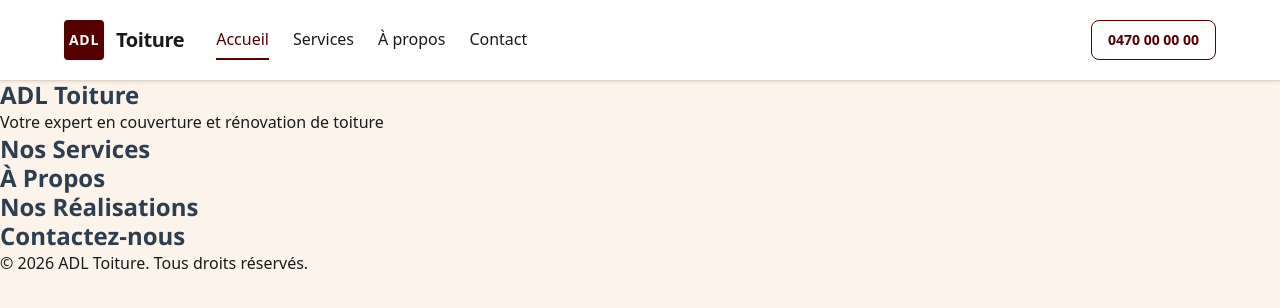
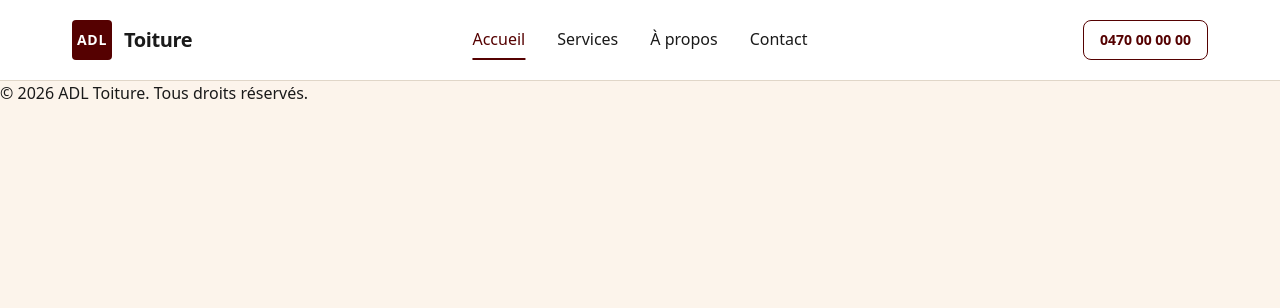
Before and after one commit to MyriamMI/ADLToiture, a React (Vite) app: page / in a window 1280 px wide. Shown: the top 308 px of the page. Built offline with nearby package versions, Linux system fonts and the light colour scheme.

Commit message:
fix: navbar layout and clear placeholder content

```diff
--- a/src/components/layout/Navbar.css
+++ b/src/components/layout/Navbar.css
@@ -4,26 +4,27 @@
   z-index: 100;
   background-color: var(--color-white);
   border-bottom: 1px solid var(--color-border);
-  box-shadow: var(--shadow-sm);
 }
 
 .navbar__container {
+  position: relative;
   max-width: var(--container-max);
+  width: 100%;
   margin: 0 auto;
-  padding: 0 var(--space-6);
+  padding: 0 var(--space-8);
   height: var(--header-height);
   display: flex;
   align-items: center;
-  gap: var(--space-8);
 }
 
-/* ── Logo ── */
+/* ── Logo — left ── */
 .navbar__logo {
   display: flex;
   align-items: center;
   gap: var(--space-3);
   text-decoration: none;
   flex-shrink: 0;
+  z-index: 1;
 }
 
 .navbar__logo-badge {
@@ -47,18 +48,21 @@
   letter-spacing: -0.02em;
 }
 
-/* ── Nav links ── */
+/* ── Nav — absolutely centered ── */
 .navbar__nav {
-  flex: 1;
+  position: absolute;
+  left: 50%;
+  transform: translateX(-50%);
 }
 
 .navbar__links {
   display: flex;
   align-items: center;
-  gap: var(--space-6);
+  gap: var(--space-8);
   list-style: none;
   margin: 0;
   padding: 0;
+  white-space: nowrap;
 }
 
 .navbar__links a {
@@ -80,9 +84,11 @@
   border-bottom-color: var(--color-primary);
 }
 
-/* ── Phone ── */
+/* ── Phone — right ── */
 .navbar__phone {
   margin-left: auto;
+  flex-shrink: 0;
+  z-index: 1;
   font-size: var(--text-sm);
   font-weight: 600;
   color: var(--color-primary);
@@ -112,6 +118,8 @@
   border: none;
   cursor: pointer;
   flex-shrink: 0;
+  margin-left: auto;
+  z-index: 1;
 }
 
 .navbar__hamburger span {
@@ -124,7 +132,6 @@
   transform-origin: center;
 }
 
-/* Animate to X when open */
 .navbar__hamburger--open span:nth-child(1) {
   transform: translateY(7px) rotate(45deg);
 }
@@ -139,7 +146,6 @@
 @media (max-width: 768px) {
   .navbar__hamburger {
     display: flex;
-    margin-left: auto;
   }
 
   .navbar__phone {
@@ -152,10 +158,11 @@
     top: var(--header-height);
     left: 0;
     right: 0;
+    transform: none;
     background-color: var(--color-white);
     border-top: 1px solid var(--color-border);
     box-shadow: var(--shadow-md);
-    padding: var(--space-4) var(--space-6);
+    padding: var(--space-4) var(--space-8);
   }
 
   .navbar__nav--open {
@@ -166,6 +173,7 @@
     flex-direction: column;
     align-items: flex-start;
     gap: 0;
+    white-space: normal;
   }
 
   .navbar__links li {
--- a/src/components/sections/About.jsx
+++ b/src/components/sections/About.jsx
@@ -1,10 +1,7 @@
 export default function About() {
   return (
     <section className="about">
-      <div className="about__container">
-        <h2>À Propos</h2>
-        {/* TODO: add about content */}
-      </div>
+      {/* TODO: about section */}
     </section>
   )
 }
--- a/src/components/sections/Contact.jsx
+++ b/src/components/sections/Contact.jsx
@@ -1,10 +1,7 @@
 export default function Contact() {
   return (
     <section className="contact">
-      <div className="contact__container">
-        <h2>Contactez-nous</h2>
-        {/* TODO: add contact form */}
-      </div>
+      {/* TODO: contact section */}
     </section>
   )
 }
--- a/src/components/sections/Hero.jsx
+++ b/src/components/sections/Hero.jsx
@@ -1,10 +1,7 @@
 export default function Hero() {
   return (
     <section className="hero">
-      <div className="hero__content">
-        <h1>ADL Toiture</h1>
-        <p>Votre expert en couverture et rénovation de toiture</p>
-      </div>
+      {/* TODO: hero section */}
     </section>
   )
 }
--- a/src/components/sections/References.jsx
+++ b/src/components/sections/References.jsx
@@ -1,10 +1,7 @@
 export default function References() {
   return (
     <section className="references">
-      <div className="references__container">
-        <h2>Nos Réalisations</h2>
-        {/* TODO: add project gallery */}
-      </div>
+      {/* TODO: references section */}
     </section>
   )
 }
--- a/src/components/sections/Services.jsx
+++ b/src/components/sections/Services.jsx
@@ -1,10 +1,7 @@
 export default function Services() {
   return (
     <section className="services">
-      <div className="services__container">
-        <h2>Nos Services</h2>
-        {/* TODO: add service cards */}
-      </div>
+      {/* TODO: services section */}
     </section>
   )
 }
```
